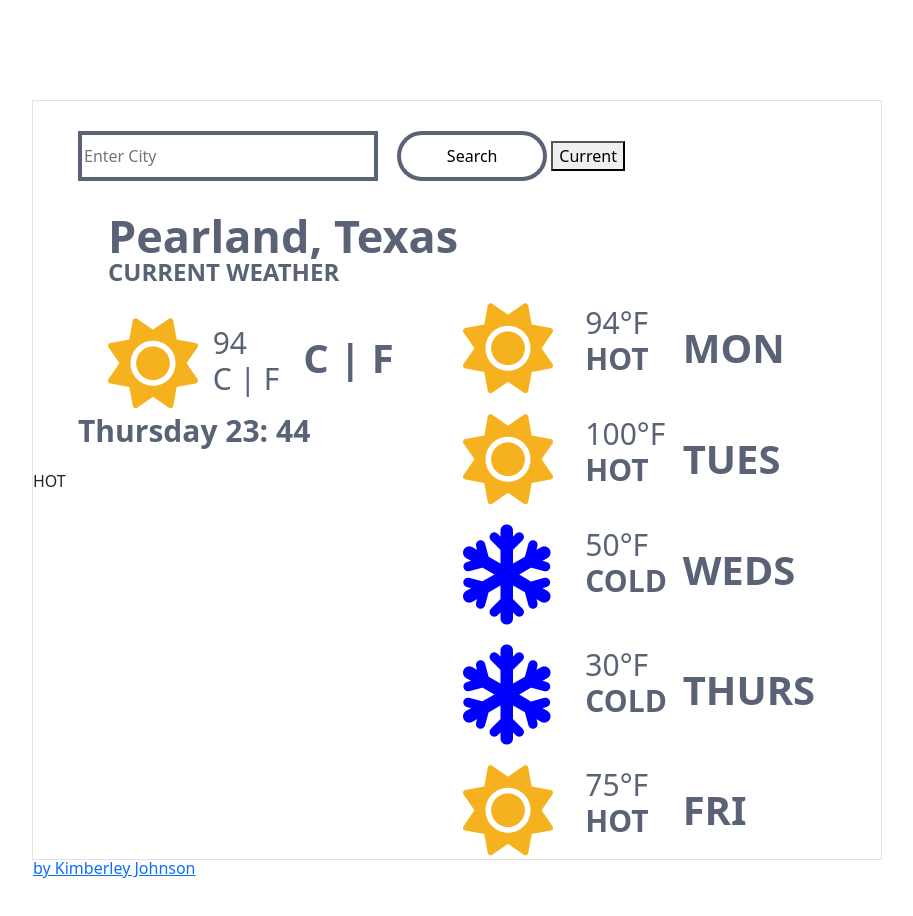
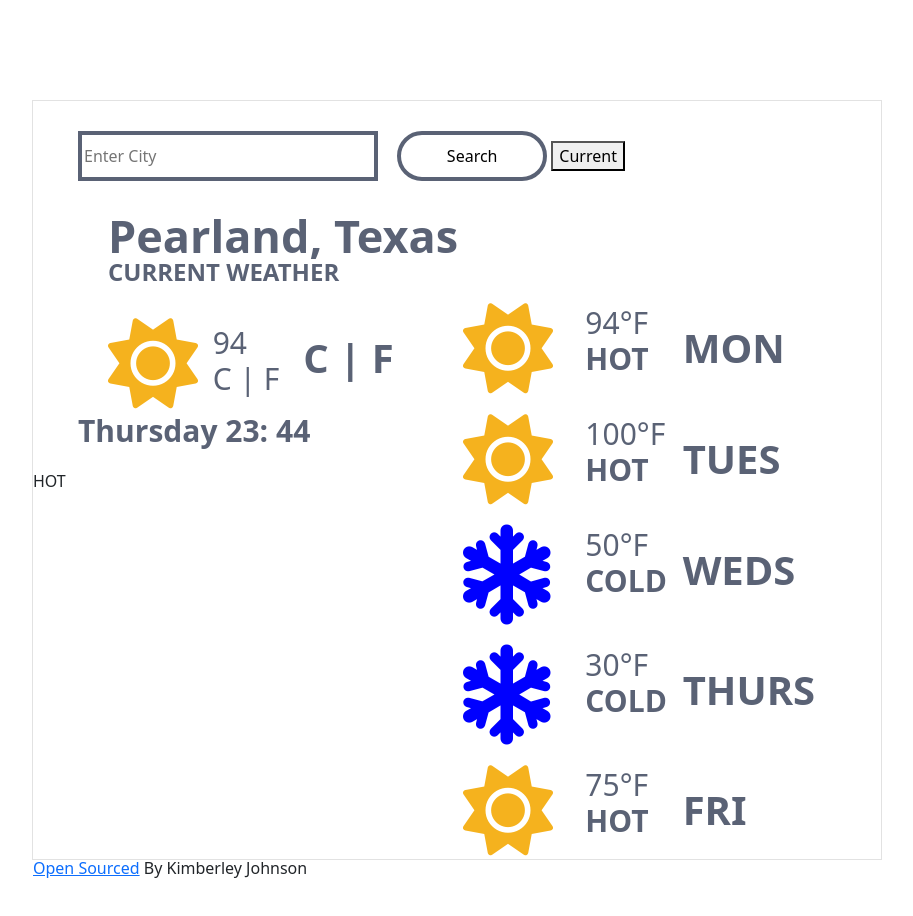
Before and after one commit to kimjaydot/weather-app-2, a plain HTML site: page index.html in a window 1280 px wide. Shown: the whole page, without its empty margins (183-1096 px from the left). Drawn offline with nearby package versions, Linux system fonts and the light colour scheme; no server answers.

```diff
--- a/index.html
+++ b/index.html
@@ -120,7 +120,7 @@
       <!--Trying to get this section to move to the right side-->
     </div>
 
-    <footer><a href="https://github.com/kimjaydot/weather-app-2" target="_blank">by Kimberley Johnson</a></footer>
+    <footer><a href="https://github.com/kimjaydot/weather-app-2" target="_blank">Open Sourced</a> By Kimberley Johnson</footer>
   </div>
 
 
```
